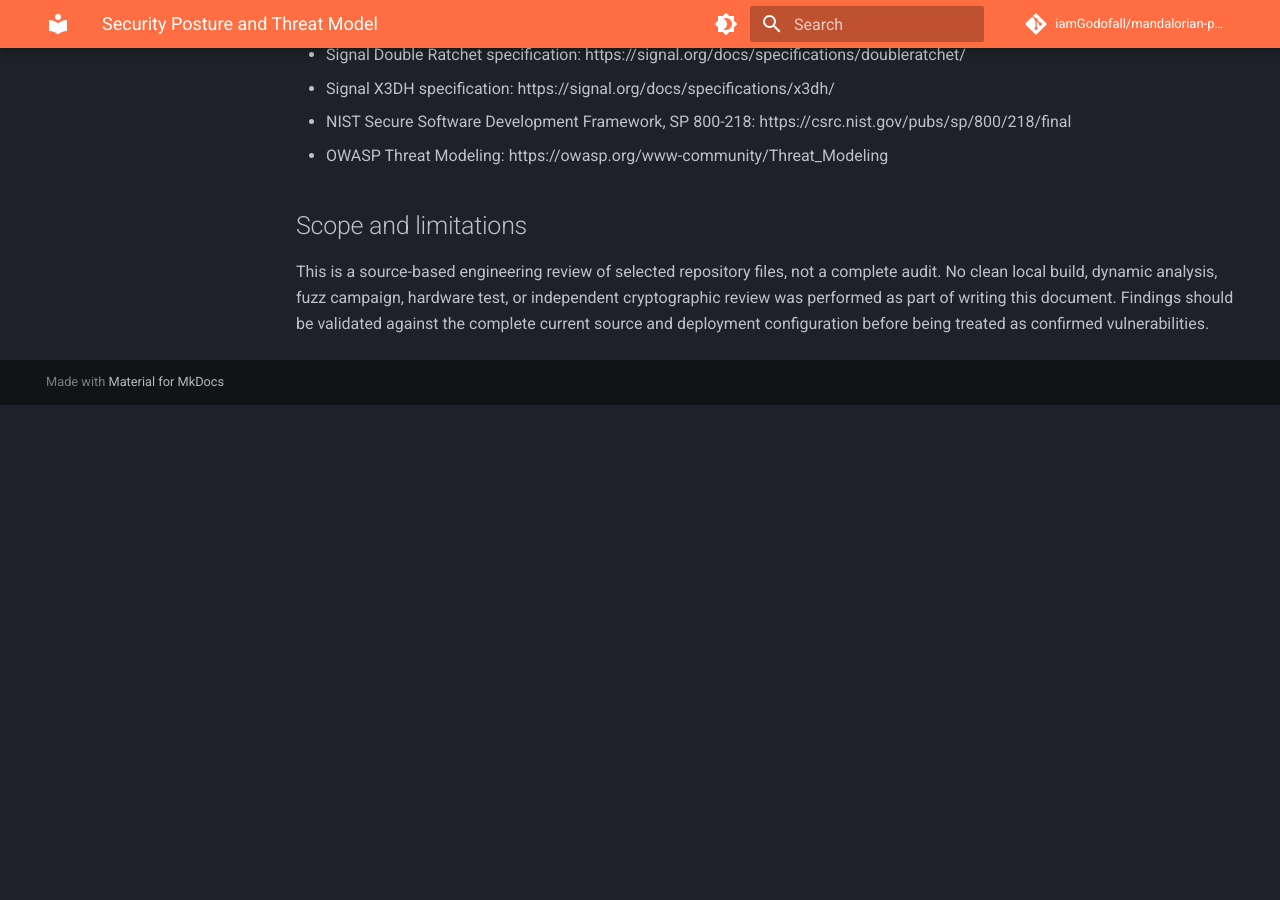
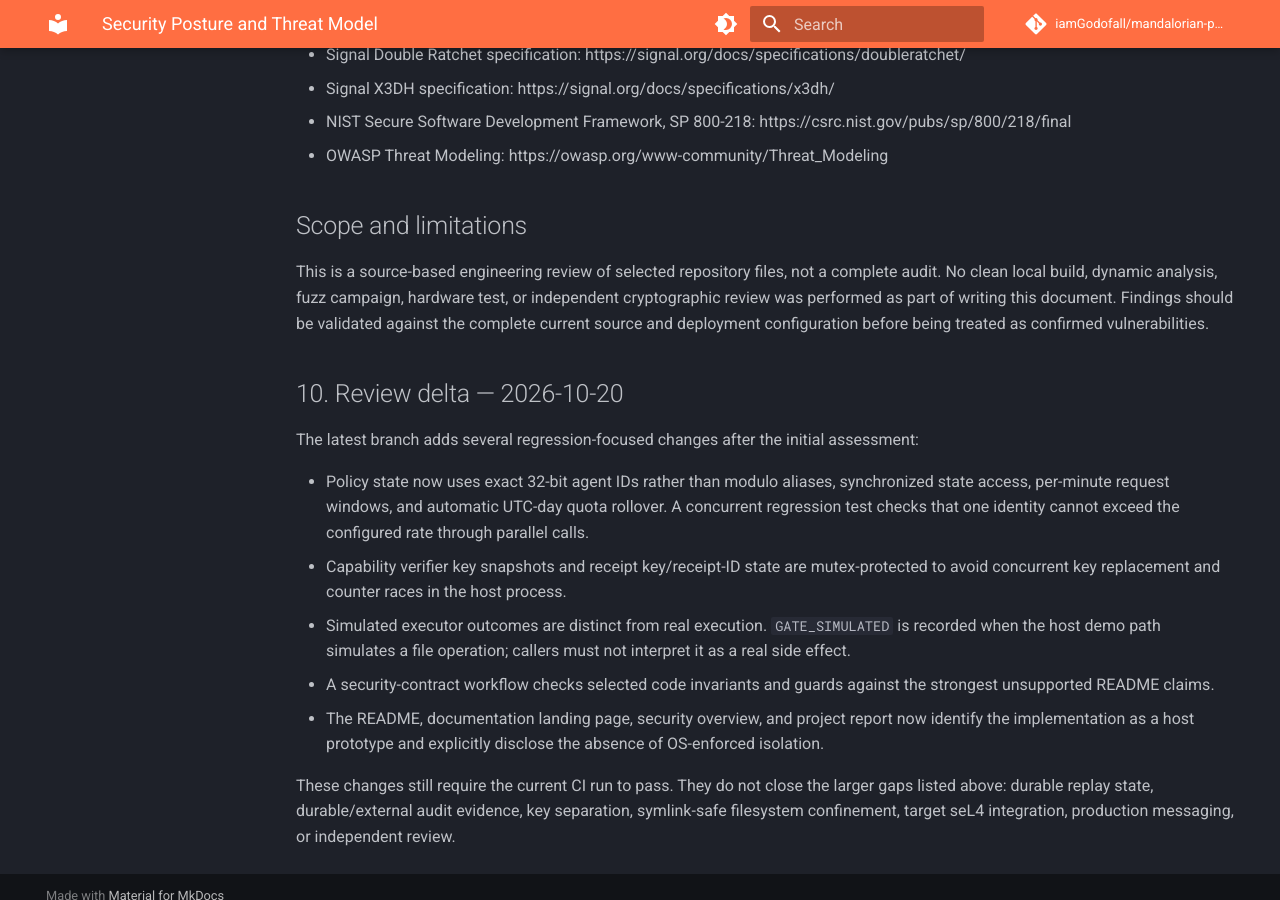
Before and after one commit to iamGodofall/mandalorian-project, an MkDocs documentation site: the page built from docs/security/SECURITY_POSTURE_2026-10.md, in a window 1280 px wide and 900 px high, scrolled down 6019 px. Built offline with MkDocs 1.6.1 and Material for MkDocs 9.7.7, drawn with Linux system fonts in a browser that asks for light colours; comment, search, counter and statistics services are not loaded; before the commit the page ends 6424 px from its top, so only the background shows below that.

Commit message:
Record current policy, key-state, simulation, and assurance changes

```diff
--- a/docs/security/SECURITY_POSTURE_2026-10.md
+++ b/docs/security/SECURITY_POSTURE_2026-10.md
@@ -150,3 +150,16 @@ A failed or unexecuted check must be reported as such, not converted to a pass.
 ## Scope and limitations
 
 This is a source-based engineering review of selected repository files, not a complete audit. No clean local build, dynamic analysis, fuzz campaign, hardware test, or independent cryptographic review was performed as part of writing this document. Findings should be validated against the complete current source and deployment configuration before being treated as confirmed vulnerabilities.
+
+
+## 10. Review delta — 2026-10-20
+
+The latest branch adds several regression-focused changes after the initial assessment:
+
+- Policy state now uses exact 32-bit agent IDs rather than modulo aliases, synchronized state access, per-minute request windows, and automatic UTC-day quota rollover. A concurrent regression test checks that one identity cannot exceed the configured rate through parallel calls.
+- Capability verifier key snapshots and receipt key/receipt-ID state are mutex-protected to avoid concurrent key replacement and counter races in the host process.
+- Simulated executor outcomes are distinct from real execution. `GATE_SIMULATED` is recorded when the host demo path simulates a file operation; callers must not interpret it as a real side effect.
+- A security-contract workflow checks selected code invariants and guards against the strongest unsupported README claims.
+- The README, documentation landing page, security overview, and project report now identify the implementation as a host prototype and explicitly disclose the absence of OS-enforced isolation.
+
+These changes still require the current CI run to pass. They do not close the larger gaps listed above: durable replay state, durable/external audit evidence, key separation, symlink-safe filesystem confinement, target seL4 integration, production messaging, or independent review.
```
